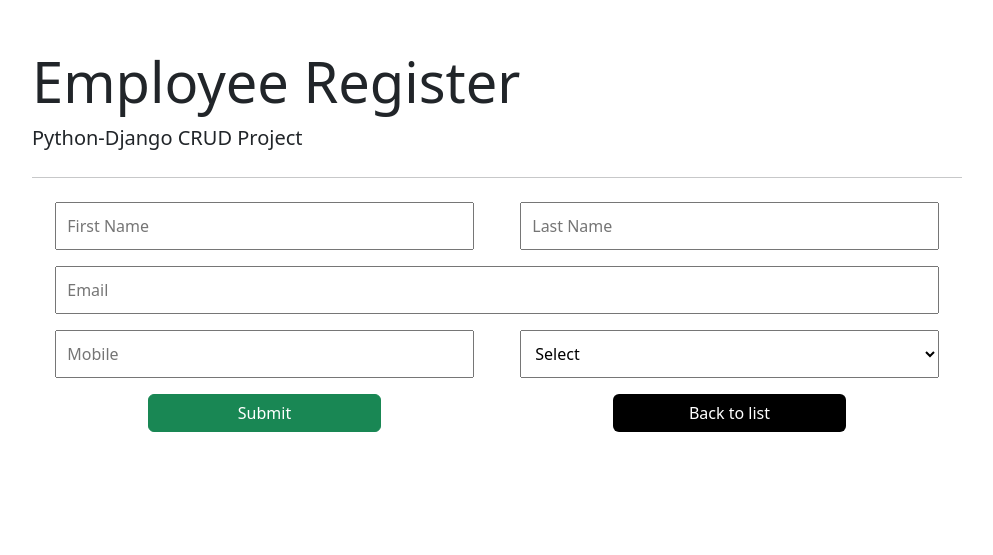
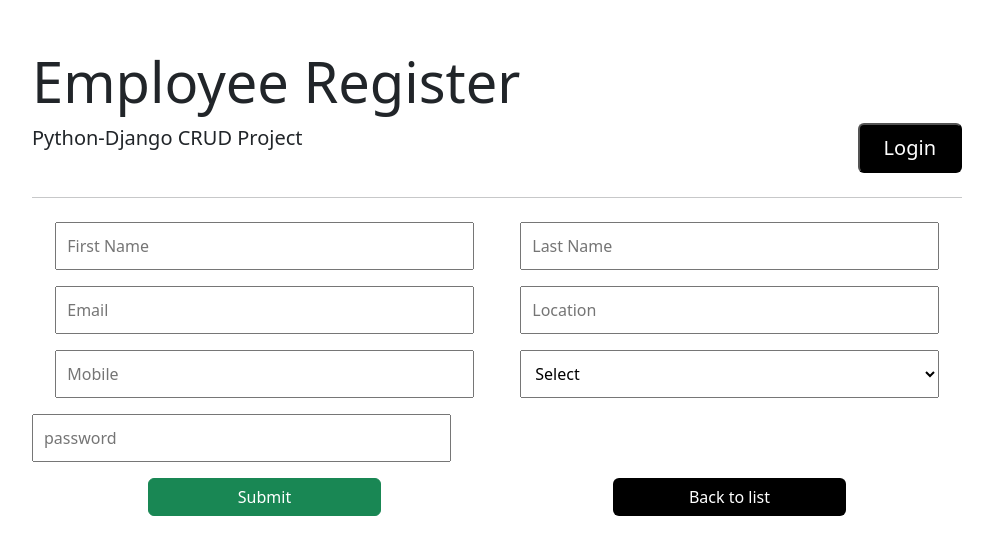
Before and after one commit to Razaumar3124/Django_CRUD, a Django app: page /form/ in a window 1280 px wide. Shown: the top 555 px of the page, without its empty margins (143-1136 px from the left). Run offline with Django 5.2, Linux system fonts and the light colour scheme; data that the repository does not hold is empty; some libraries are stand-ins or nearby versions.

Commit message:
made changes according to sir

```diff
--- a/CRUD2/CRUD2/urls.py
+++ b/CRUD2/CRUD2/urls.py
@@ -24,4 +24,6 @@ urlpatterns = [
     path('form/', views.emp_form, name='emp_form'),
     path('update/<int:pk>', views.emp_update, name='emp_update'),
     path('delete/<int:pk>', views.emp_delete, name='emp_delete'),
+    path('login', views.login, name='login'),
+    path('logout', views.logout, name='logout'),
 ]
--- a/CRUD2/Emp/forms.py
+++ b/CRUD2/Emp/forms.py
@@ -10,8 +10,14 @@ class EmpForm(forms.ModelForm):
             'lastname': forms.TextInput(attrs={'placeholder': 'Last Name'}),
             'email': forms.TextInput(attrs={'placeholder': 'Email'}),
             'mobile': forms.TextInput(attrs={'placeholder': 'Mobile'}),
+            'password': forms.TextInput(attrs={'placeholder': 'password'}),
+            'location': forms.TextInput(attrs={'placeholder': 'Location'})
         }
 
     def __init__(self, *args, **kwargs):
         super(EmpForm, self).__init__(*args, **kwargs)
         self.fields['department'].empty_label = 'Select'
+
+class loginForm(forms.Form):
+    email = forms.EmailField(max_length=100)
+    password = forms.CharField(max_length=100)
--- a/CRUD2/Emp/models.py
+++ b/CRUD2/Emp/models.py
@@ -11,5 +11,7 @@ class Emp(models.Model):
     firstname = models.CharField(max_length=100)
     lastname = models.CharField(max_length=100)
     mobile = models.CharField(max_length=15)
+    location = models.CharField(max_length=50,null=True, blank=True)
     email = models.EmailField(max_length=40)
+    password = models.CharField(max_length=100,null=True)
     department = models.ForeignKey(Department, on_delete = models.CASCADE)
--- a/CRUD2/Emp/views.py
+++ b/CRUD2/Emp/views.py
@@ -1,6 +1,7 @@
 from django.shortcuts import render, redirect, get_object_or_404
+from django.contrib import messages
 from Emp.models import Emp
-from Emp.forms import EmpForm
+from Emp.forms import EmpForm, loginForm
 
 # Create your views here.
 def emp_list(request):
@@ -9,15 +10,21 @@ def emp_list(request):
 
 def emp_form(request):
     form = EmpForm()
+    msg = ''
     if request.method == 'POST':
         form = EmpForm(request.POST)
-        if form.is_valid():
+        email = request.POST.get('email')
+        if Emp.objects.filter(email=email).exists():
+            msg = 'Email Already exists *'
+        else:
             form.save()
             return redirect('emp_list')
+
     else:
         form = EmpForm()
 
-    return render(request, 'Emp_form.html', { 'form' : form })
+    return render(request, 'Emp_form.html', { 'form' : form , 'msg': msg })
+
 
 def emp_update(request, pk):
     data = get_object_or_404(Emp, pk=pk)
@@ -35,3 +42,29 @@ def emp_delete(request, pk):
     emp = Emp.objects.get(pk=pk)
     emp.delete()
     return redirect('emp_list')
+
+def login(request):
+    # email = request.POST.get('email')
+    # password = request.POST.get('password')
+    form = loginForm()
+    msg = ''
+    if request.method == 'POST':
+        form = loginForm(request.POST)
+        if form.is_valid():
+            email = form.cleaned_data['email']
+            password = form.cleaned_data['password']
+
+            if Emp.objects.filter(email=email).exists() and Emp.objects.filter(password=password).exists():
+                request.session['email'] = email
+                return redirect('logout')
+            else:
+                msg = 'Wrong credentials'
+
+
+    return render(request, 'login.html', { 'form': form , 'msg': msg })
+
+def logout(request):
+    user = request.session.get('email')
+    if request.method == 'POST':
+        request.session.delete()
+    return render(request, 'logout.html', { 'user': user })
--- a/CRUD2/Template/Emp_form.html
+++ b/CRUD2/Template/Emp_form.html
@@ -1,6 +1,10 @@
 {% extends 'home.html' %}
 
 {% block content %}
+
+{% if msg %}
+    <div>{{msg}}</div>
+{% endif %}
 
 <form method="post" class="d-flex flex-column gap-3 ">
     {% csrf_token %}
@@ -8,13 +12,18 @@
         {{ form.firstname }}
         {{ form.lastname }}
     </div>
-    <div class="d-flex justify-content-center">
+    <div class="d-flex justify-content-around">
         {{ form.email }}
+        {{ form.location }}
     </div>
     <div class="d-flex justify-content-around">
         {{ form.mobile }}
         {{ form.department }}
     </div>
+    <div class="d-flex justify-content-start">
+        {{ form.password }}
+    </div>
+
 
     <div class="d-flex justify-content-around">
         <button type="submit" class="btn btn-success w-25">Submit</button>
--- a/CRUD2/Template/Emp_list.html
+++ b/CRUD2/Template/Emp_list.html
@@ -8,6 +8,8 @@
             <th>First name</th>
             <th>Last name</th>
             <th>Email</th>
+            <th>Password</th>
+            <th>Location</th>
             <th>Mobile</th>
             <th>Department</th>
             <th>
@@ -25,6 +27,8 @@
                 <td>{{i.firstname}}</td>
                 <td>{{i.lastname}}</td>
                 <td>{{i.email}}</td>
+                <td>{{i.password}}</td>
+                <td>{{i.location}}</td>
                 <td>{{i.mobile}}</td>
                 <td>{{i.department}}</td>
                 <td>
--- a/CRUD2/Template/home.html
+++ b/CRUD2/Template/home.html
@@ -9,14 +9,11 @@
     <link rel="stylesheet" href="https://cdnjs.cloudflare.com/ajax/libs/font-awesome/7.0.1/css/all.min.css" integrity="sha512-2SwdPD6INVrV/lHTZbO2nodKhrnDdJK9/kg2XD1r9uGqPo1cUbujc+IYdlYdEErWNu69gVcYgdxlmVmzTWnetw==" crossorigin="anonymous" referrerpolicy="no-referrer" />
     <title>Home</title>
     <style>
-        #id_firstname,#id_lastname,#id_mobile,#id_department,#id_email{
+        #id_firstname,#id_lastname,#id_mobile,#id_department,#id_email,#id_location,#id_password{
             width: 45%;
             padding: 10px;
         }
-        #id_email{
-            width: 95%;
 
-        }
     </style>
 </head>
 <body>
@@ -25,9 +22,14 @@
         <div class="col-md-10 offset-md-1 mt-5">
             <div class="jumbotron">
                 <h1 class="display-4">Employee Register</h1>
-                <p class="lead font-italic">
-                    Python-Django CRUD Project
-                </p>
+                <div class="lead font-italic d-flex justify-content-between">
+                    <p>
+                        Python-Django CRUD Project
+                    </p>
+                    <a href="{% url 'login' %}">
+                        <button class="rounded-2 bg-black text-white px-4 py-2">Login</button>
+                    </a>
+                </div>
                 <hr class="my-4">
                 {% block content %}
                 {% endblock content %}
```
Also changed, not shown: CRUD2/Template/login.html (added, +35 -0 lines), CRUD2/Template/logout.html (added, +28 -0 lines), CRUD2/Emp/migrations/0002_emp_location.py (added), CRUD2/Emp/migrations/0003_emp_password.py (added).
